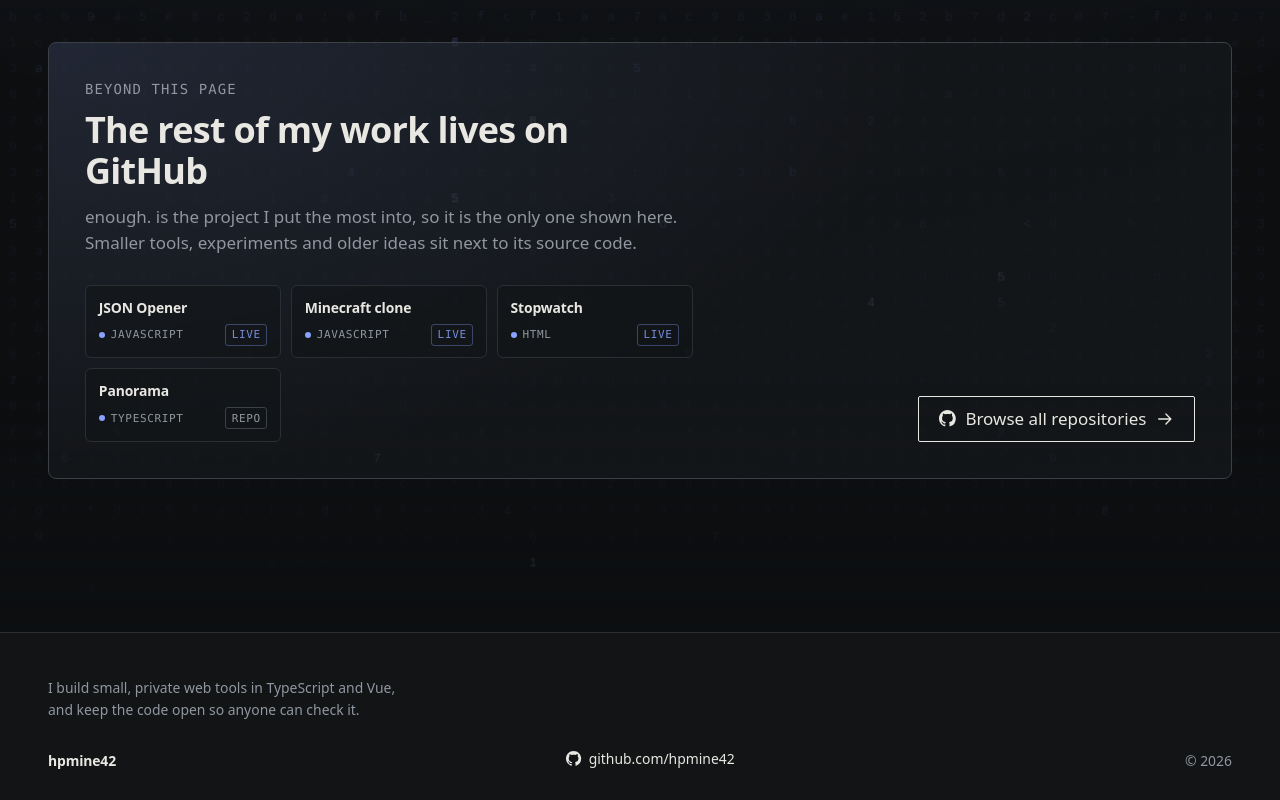
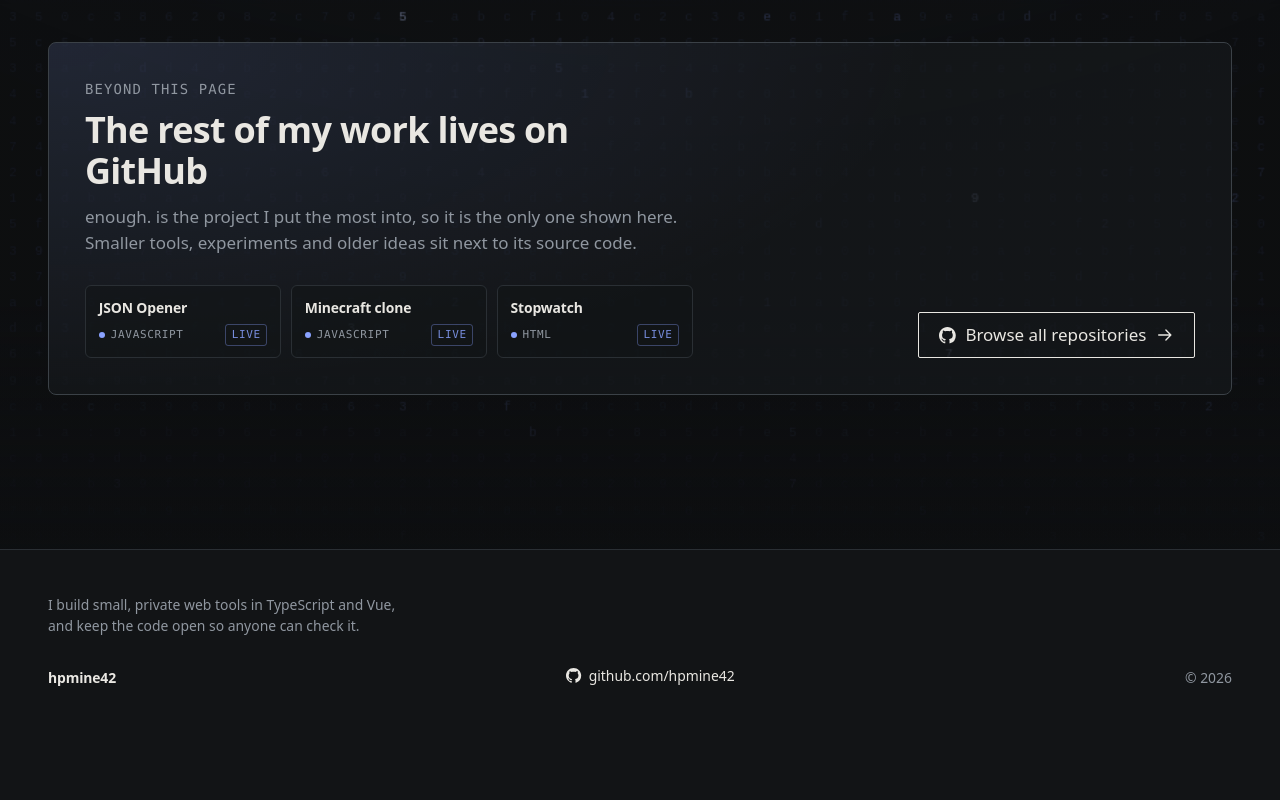
Before and after one commit to hpmine42/hpmine42.github.io, a Vue app: page / in a window 1280 px wide. Shown: the part 1992-2792 px from the top of the page. After the commit the page ends 2708 px from the top, so only its background shows below. Built offline with nearby package versions, Linux system fonts and the light colour scheme.

Commit message:
Drop Panorama from the repository strip
Co-authored-by: arena-agent <297053741+arena-agent@users.noreply.github.com>

```diff
--- a/src/data/content.ts
+++ b/src/data/content.ts
@@ -93,12 +93,6 @@ export const moreRepos: readonly RepoCard[] = [
     url: 'https://github.com/hpmine42/Stopwatch',
     liveUrl: 'https://stopwatch-hpmine.vercel.app',
   },
-  {
-    label: 'Panorama',
-    repo: 'Panorama',
-    language: 'TypeScript',
-    url: 'https://github.com/hpmine42/Panorama',
-  },
 ]
 
 /* One sentence about the person behind the page. */
```
